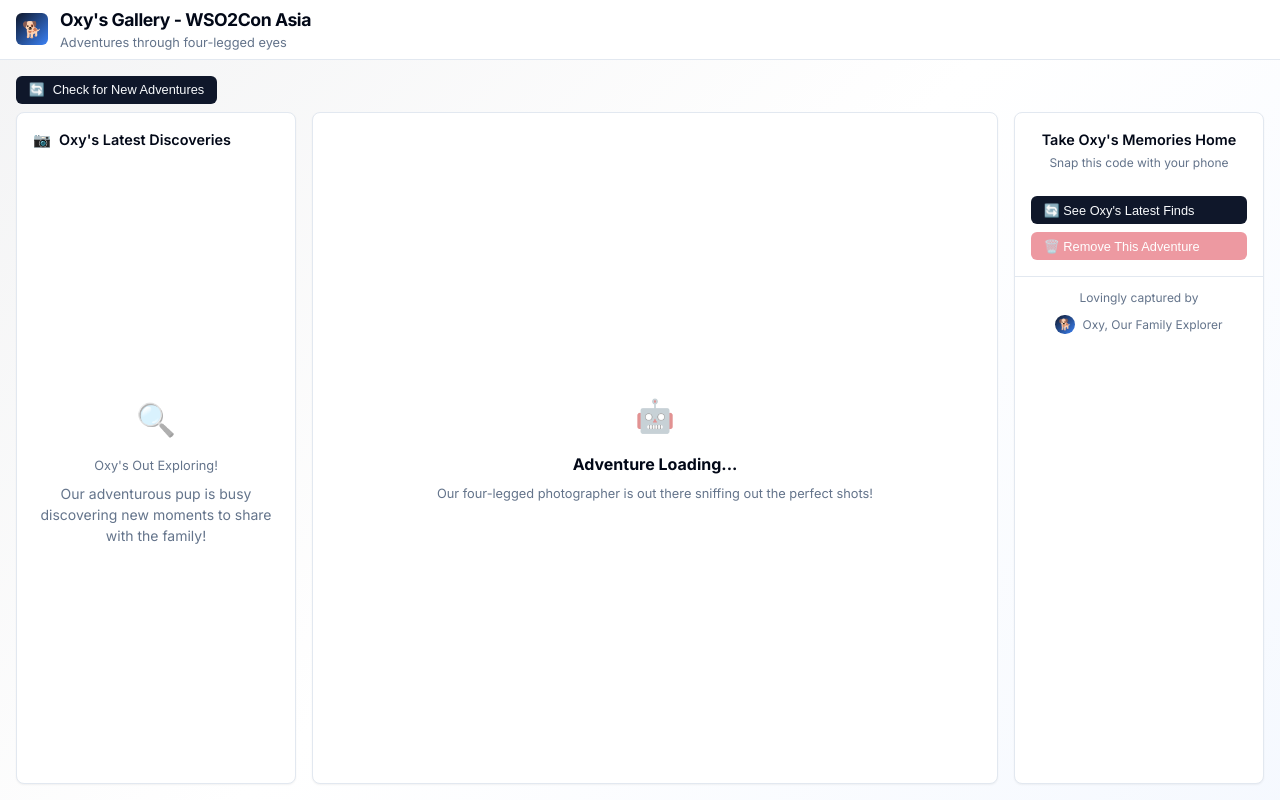
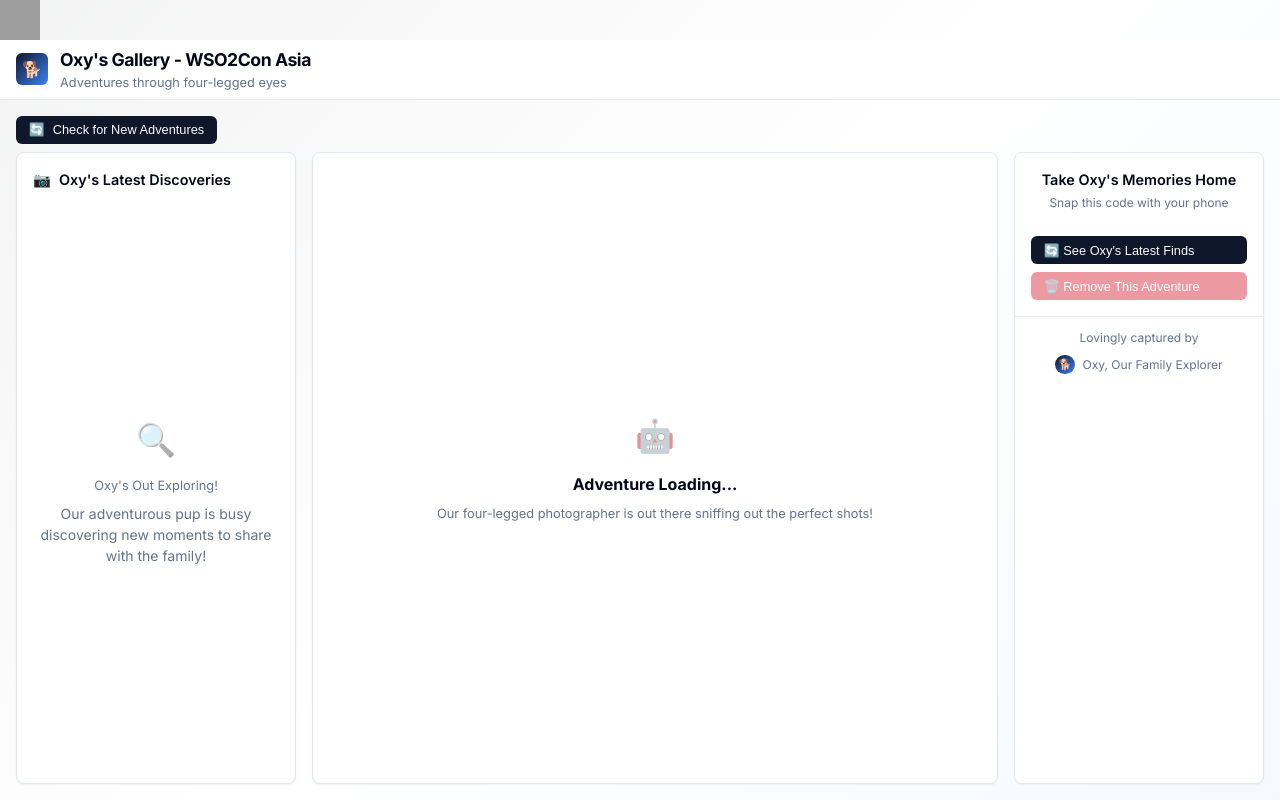
Before and after one commit to rtweera/unitree-gallery-service, a FastAPI app: page /gallery in a window 1280 px wide. Run offline with FastAPI, Linux system fonts and the light colour scheme; some libraries are stand-ins or nearby versions; grey boxes are pictures that could not be loaded.

Commit message:
Replace favicon link with a dog icon image in the gallery header

```diff
--- a/templates/gallery.html
+++ b/templates/gallery.html
@@ -4,7 +4,7 @@
     <meta charset="UTF-8">
     <meta name="viewport" content="width=device-width, initial-scale=1.0">
     <title>Oxy's Gallery</title>
-    <link href="/static/favicon.ico" rel="icon" type="image/x-icon">
+    <img width="40" height="40" src="https://img.icons8.com/office/40/dog.png" alt="dog"/>
     <link href="https://fonts.googleapis.com/css2?family=Inter:wght@300;400;500;600;700&display=swap" rel="stylesheet">
         <style>
         :root {
```
